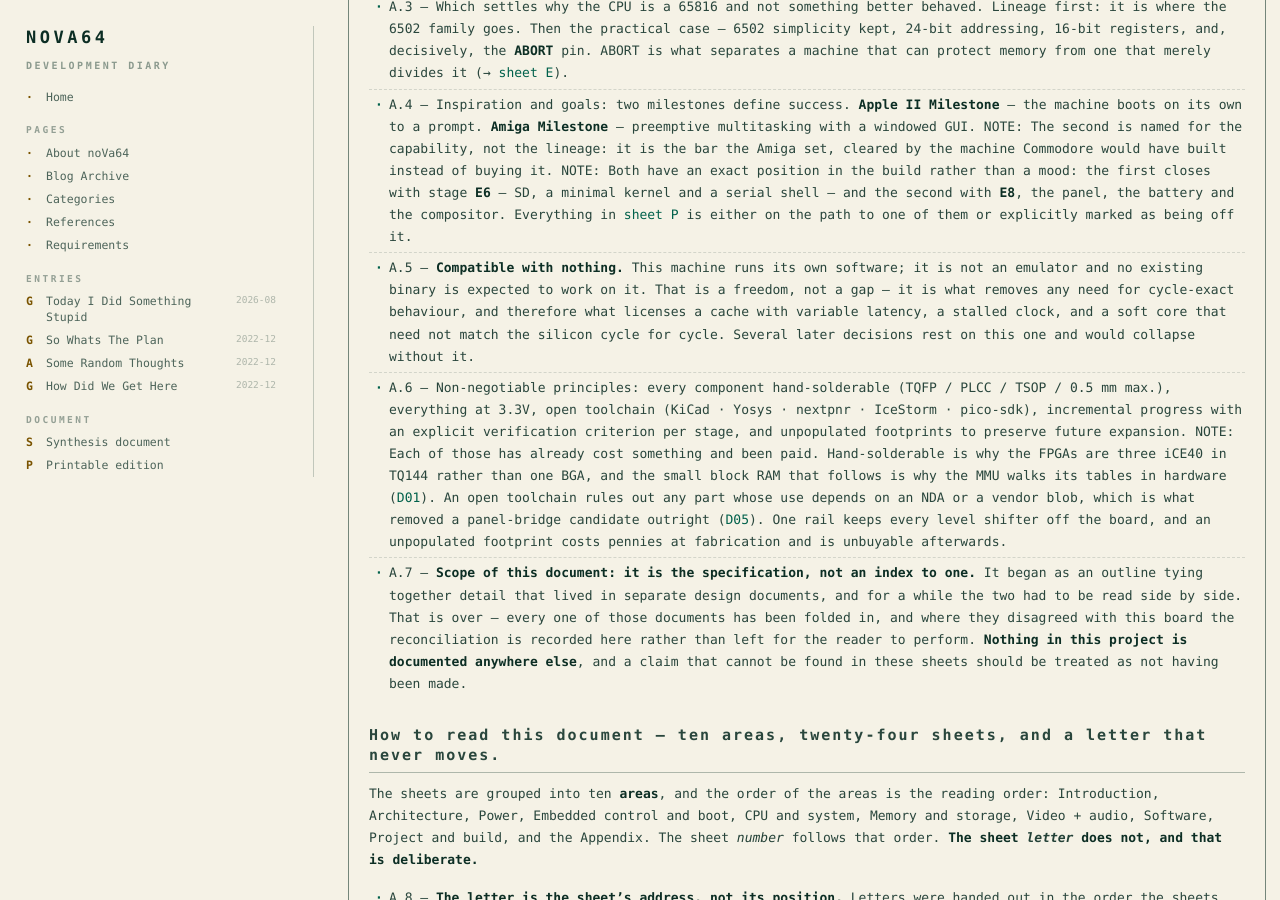
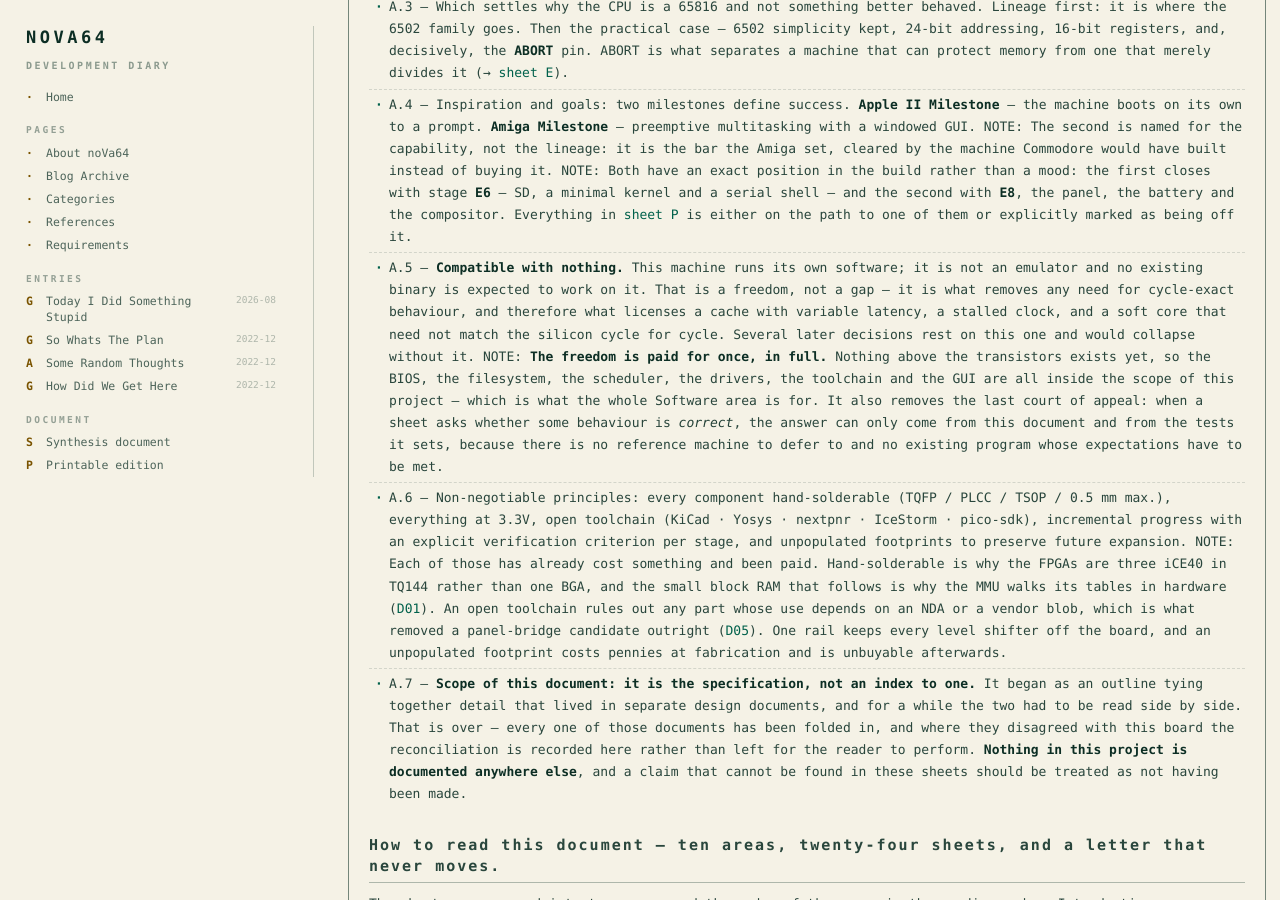
Before and after one commit to dmolinagarcia/nova64, a Jekyll site: the page built from docs/docsV3/content/sec_a.md, in a window 1280 px wide and 900 px high, scrolled down 687 px. Built offline with Jekyll 4.4.1, drawn with Linux system fonts in a browser that asks for light colours; our own code applies the rules of GitHub Pages for plain Markdown files; some of the changed text lies outside the part shown.

Commit message:
Rev Sec A

```diff
--- a/docs/docsV3/content/sec_a.md
+++ b/docs/docsV3/content/sec_a.md
@@ -11,6 +11,7 @@
   NOTE: The second is named for the capability, not the lineage: it is the bar the Amiga set, cleared by the machine Commodore would have built instead of buying it.
   NOTE: Both have an exact position in the build rather than a mood: the first closes with stage **E6** — SD, a minimal kernel and a serial shell — and the second with **E8**, the panel, the battery and the compositor. Everything in [sheet P](sec_p) is either on the path to one of them or explicitly marked as being off it.
 - A.5 — **Compatible with nothing.** This machine runs its own software; it is not an emulator and no existing binary is expected to work on it. That is a freedom, not a gap — it is what removes any need for cycle-exact behaviour, and therefore what licenses a cache with variable latency, a stalled clock, and a soft core that need not match the silicon cycle for cycle. Several later decisions rest on this one and would collapse without it.
+  NOTE: **The freedom is paid for once, in full.** Nothing above the transistors exists yet, so the BIOS, the filesystem, the scheduler, the drivers, the toolchain and the GUI are all inside the scope of this project — which is what the whole Software area is for. It also removes the last court of appeal: when a sheet asks whether some behaviour is *correct*, the answer can only come from this document and from the tests it sets, because there is no reference machine to defer to and no existing program whose expectations have to be met.
 - A.6 — Non-negotiable principles: every component hand-solderable (TQFP / PLCC / TSOP / 0.5 mm max.), everything at 3.3V, open toolchain (KiCad · Yosys · nextpnr · IceStorm · pico-sdk), incremental progress with an explicit verification criterion per stage, and unpopulated footprints to preserve future expansion.
   NOTE: Each of those has already cost something and been paid. Hand-solderable is why the FPGAs are three iCE40 in TQ144 rather than one BGA, and the small block RAM that follows is why the MMU walks its tables in hardware ([D01](sec_q#d01)). An open toolchain rules out any part whose use depends on an NDA or a vendor blob, which is what removed a panel-bridge candidate outright ([D05](sec_q#d05)). One rail keeps every level shifter off the board, and an unpopulated footprint costs pennies at fabrication and is unbuyable afterwards.
 - A.7 — **Scope of this document: it is the specification, not an index to one.** It began as an outline tying together detail that lived in separate design documents, and for a while the two had to be read side by side. That is over — every one of those documents has been folded in, and where they disagreed with this board the reconciliation is recorded here rather than left for the reader to perform. **Nothing in this project is documented anywhere else**, and a claim that cannot be found in these sheets should be treated as not having been made.
@@ -28,6 +29,8 @@
 - A.13 — **The twelve figures are numbered across the whole document**, not per sheet, and each one lives in the sheet it illustrates. The [appendix](sec_z) lists all twelve with their sheet, and carries the glossary for every acronym used anywhere — deliberately redundant, since each acronym is also expanded where it is first used.
 - A.14 — **Conventions in the prose.** An address is written `$FF:8000` when the bank matters and flat, `$FE0000`, when it is being used as an operand; register and signal names are in `code` font. **Polarity is stated, never inferred from a name** — the idle and asserted states of the inter-device nets are given explicitly in [B.6](sec_b#b6)'s table, because the naming across the board is not consistent enough to be read as a convention.
 - A.15 — **Three ways in.** Front to back is one reading, and the areas are ordered for it. A hardware reading can stop after Memory and storage; a software one can start at the [BIOS](sec_i) and take everything below the kernel–hardware interface of [sheet M](sec_m) as given. Anyone who only wants to know what is being worked on right now should read [sheet P](sec_p) and [sheet Q](sec_q) and nothing else — between them they hold the build state and every question still open.
+- A.16 — **One machine, two build tracks — and every sheet specifies the target board.** [Sheet P](sec_p) runs a **P-series** prototype on a commercial Colorlight i9 module, with Helium and Neon merged into a single ECP5 and the CPU, SRAM, EC and audio outside it, beside the **E-series** that builds the three-iCE40 board this document describes. The prototype is temporary packaging of the same design, not a variant of it ([D40](sec_q#d40)): where the two differ — no battery, no charger, no panel, so sheets [C](sec_c) and [S](sec_s) go unexercised — the difference is a gap recorded in sheet P, never a second specification competing with the sheet it came from.
+  NOTE: The revision line under the masthead is **per subsystem, not per document**: power, Neon, the GUI, the audio path and the prototype each revise on their own schedule, and the outline number moves independently of all of them. A superseded revision is not silently overwritten either — Neon REV A's single 102 MHz clock domain does not exist on this board, and the correction to 103.125 MHz lives where the reader meets the problem, in [B.7](sec_b#b7) and [T.4](sec_t#t4), with the reasoning in [sheet Q](sec_q).
 
 | Mark | Meaning |
 |---|---|
```
